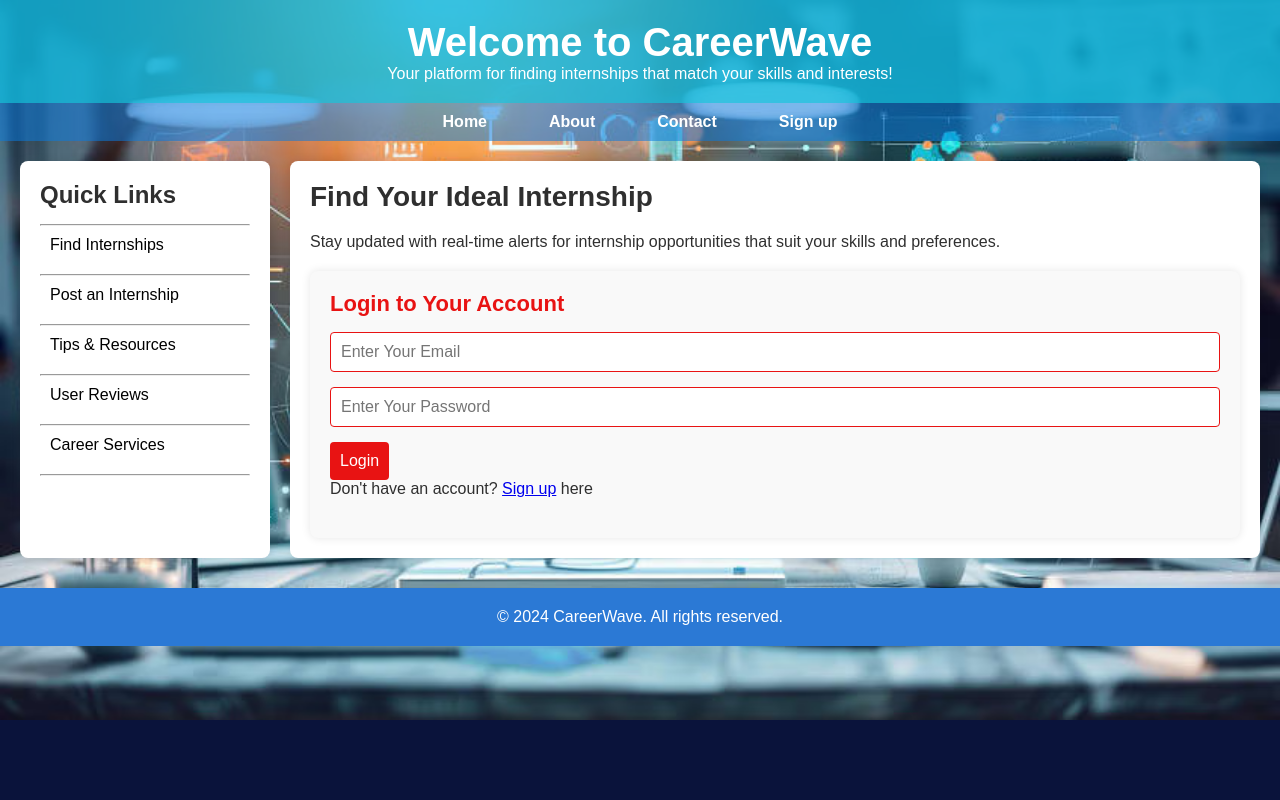
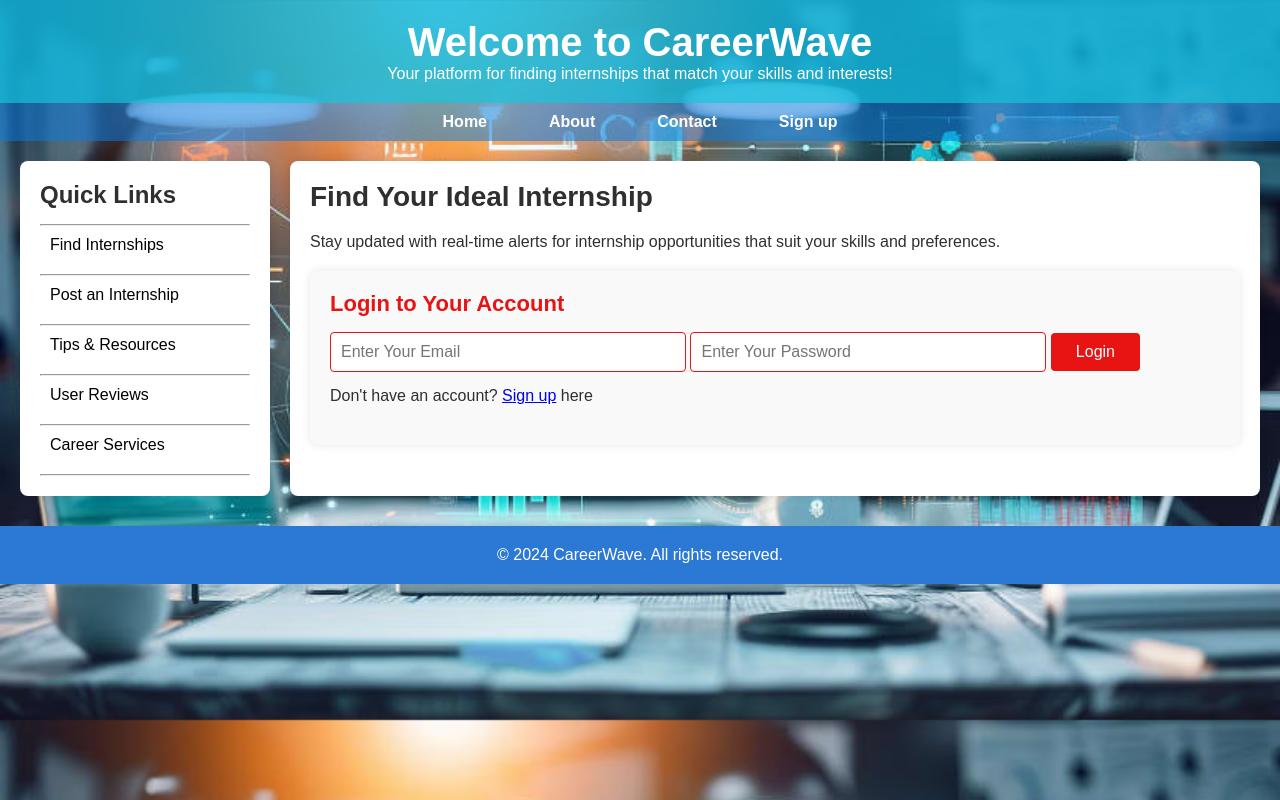
Before and after one commit to Hershon85/CSC3132-PROJECT, a PHP site: page / in a window 1280 px wide. Run offline with PHP 8.4, Linux system fonts and the light colour scheme.

Commit message:
changes added

```diff
--- a/css/frontpage.css
+++ b/css/frontpage.css
@@ -1,4 +1,4 @@
-* {
+/* * {
     margin: 0;
     padding: 0;
     box-sizing: border-box;
@@ -7,14 +7,14 @@
 body {
     font-family: 'Arial', sans-serif;
     background-image: url('../images/job2.jpg');
-    background-color: #0a133b; /* Fixed typo in background-color value */
+    background-color: #0a133b;
     color: #2f2f2f;
     background-size: cover;
-    background-repeat: no-repeat; /* Ensures background image does not repeat */
+    background-repeat: no-repeat;
 }
 
 .header {
-    background: rgba(17, 183, 221, 0.84); /* Better readability with RGBA */
+    background: rgba(17, 183, 221, 0.84);
     padding: 20px;
     text-align: center;
     color: rgb(255, 255, 255);
@@ -28,7 +28,7 @@
 .navbar {
     display: flex;
     justify-content: center;
-    background: rgba(8, 124, 225, 0.53); /* Better readability with RGBA */
+    background: rgba(8, 124, 225, 0.53);
     padding: 10px 0;
 }
 
@@ -57,8 +57,8 @@
 
 .main-content {
     display: flex;
-    flex-wrap: wrap; /* Adds responsiveness */
-    gap: 20px; /* Adds space between sections */
+    flex-wrap: wrap;
+    gap: 20px;
     margin: 20px;
 }
 
@@ -95,7 +95,7 @@
     background: #fff;
     border-radius: 8px;
     box-shadow: 0 0 10px rgba(0, 0, 0, 0.1);
-    width: calc(100% - 290px); /* Adjusts width to avoid overlap with sidebar */
+    width: calc(100% - 290px);
     max-width: 100%;
 }
 
@@ -122,7 +122,7 @@
 }
 
 .form input {
-    width: 100%; /* Ensures inputs span their container */
+    width: 100%;
     padding: 10px;
     margin-bottom: 15px;
     border: 1px solid #e81313;
@@ -168,12 +168,12 @@
         margin-left: 0;
     }
     .main-content {
-        flex-direction: column; /* Stacks content vertically */
+        flex-direction: column;
     }
 }
+*/
 
-
-/** {
+* {
     margin: 0;
     padding: 0;
     box-sizing: border-box;
@@ -334,4 +334,3 @@
         font-size: 16px;
     }
 }
- */
```
